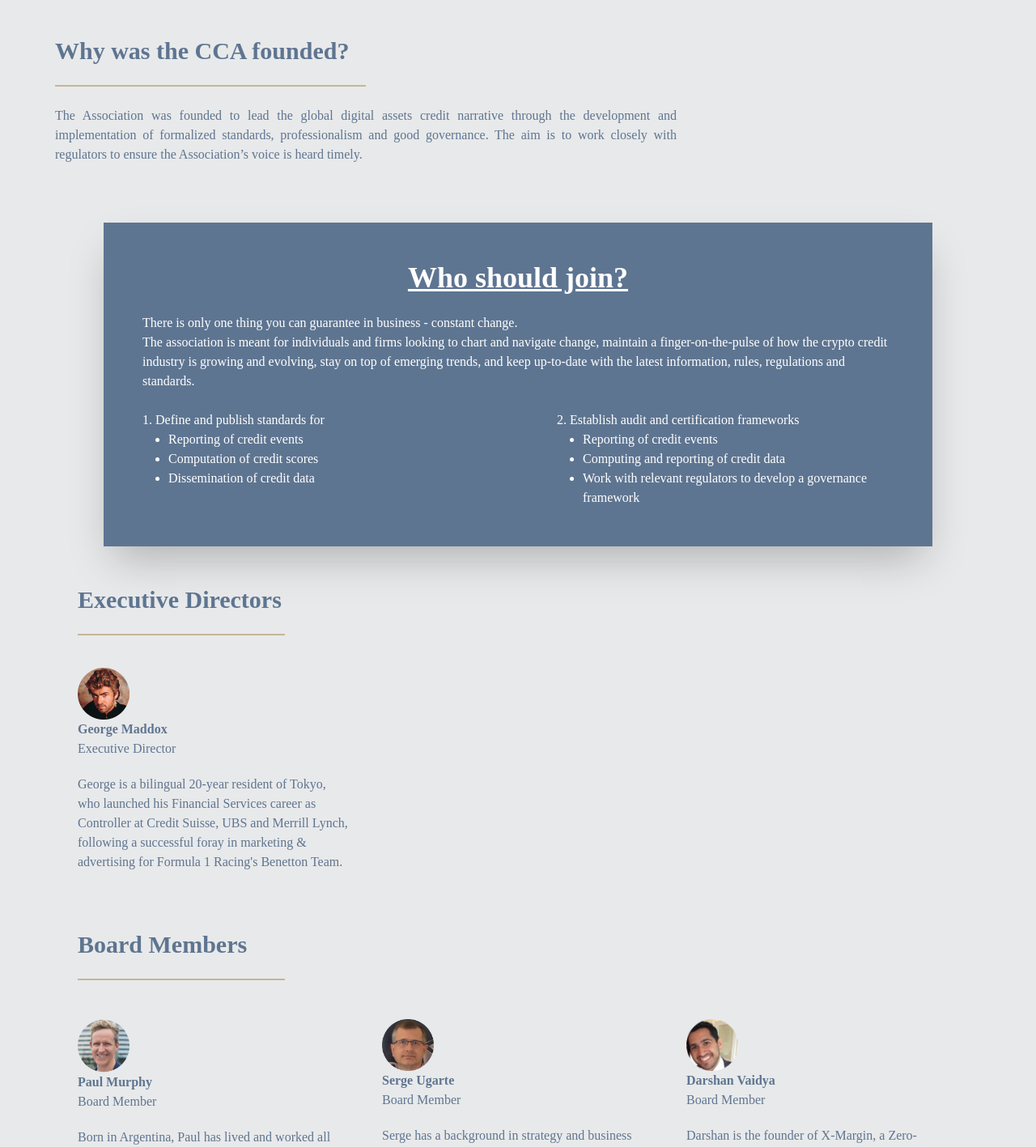
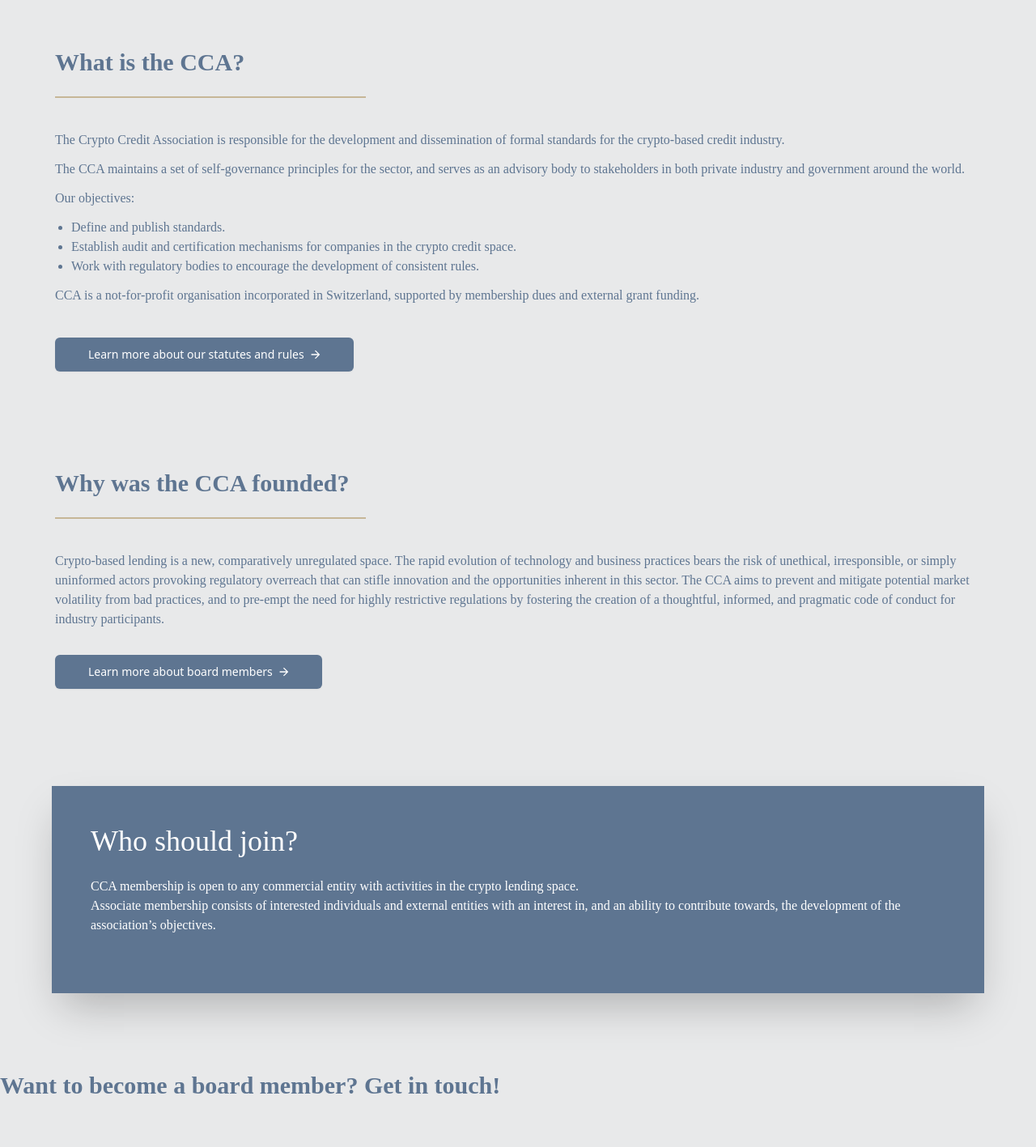
Before and after one commit to crypto-credit-association/cca-website, a Next.js app: page /about in a window 1280 px wide. Shown: the part 500-1917 px from the top of the page at 81% size. Built offline with nearby package versions, Linux system fonts and the light colour scheme; a web font is replaced by a local one.

Commit message:
Updates from pptx

```diff
--- a/pages/about.js
+++ b/pages/about.js
@@ -1,7 +1,7 @@
 import Nav from "../src/components/mission/nav";
 import Footer from "../src/components/layout/footer";
-import BoardMembers from "../src/components/members/boardMembers";
 import GetinTouch from "../src/components/layout/getInTouch";
+import Link from "next/link";
 
 function About() {
     return (
@@ -18,73 +18,65 @@ function About() {
                 <div className="max-w-7xl m-auto">
                     <div className="mx-5 py-6 md:py-12">
                         <div className="md:mx-12">
+                            <h2 className="pt-12 pb-6 text-3xl font-bold">What is the CCA?</h2>
+                            <div className="border-b-2 border-gold w-28 md:w-96"></div>
+                            <p className="pt-10 pb-3">The Crypto Credit Association is responsible for the development and dissemination of formal standards for the crypto-based credit industry. </p>
+                            <p>The CCA maintains a set of self-governance principles for the sector, and serves as an advisory body to stakeholders in both private industry and government around the world.</p>
+                            <p className="py-3">Our objectives:</p>
+                            <ul className="ml-5 md:ml-0 list-outside list-disc px-5">
+                                <li>Define and publish standards.</li>
+                                <li>Establish audit and certification mechanisms for companies in the crypto credit space.</li>
+                                <li>Work with regulatory bodies to encourage the development of consistent rules.</li>
+                            </ul>
+                            <p className="pt-3">CCA is a not-for-profit organisation incorporated in Switzerland, supported by membership dues and external grant funding.</p>
+                            <Link
+                            href="/statutes-and-rules"
+                        >
+                            <button
+                                type="button"
+                                href="/memberships"
+                                className="mt-10 items-center bg-blue-dark px-10 inline-flex py-3 border border-transparent text-sm leading-4 font-medium rounded-md shadow-sm text-white"
+                            >
+                                Learn more about our statutes and rules
+                                <img
+                                className="ml-2"
+                                src="/svg/arrow-white.svg"
+                                alt="Download icon"
+                            />
+                            </button>
+                        </Link>
+                        </div>
+                    </div>
+                    <div className="mx-5 py-6">
+                        <div className="md:mx-12">
                             <h2 className="pt-12 pb-6 text-3xl font-bold">Why was the CCA founded?</h2>
                             <div className="border-b-2 border-gold w-28 md:w-96"></div>
-                            <p className="py-6 max-w-3xl text-justify">The Association was founded to lead the global digital assets credit narrative through the development and implementation of formalized standards, professionalism and good governance.  The aim is to work closely with regulators to ensure the Association’s voice is heard timely.</p>
+                            <p className="pt-10 pb-3">Crypto-based lending is a new, comparatively unregulated space. The rapid evolution of technology and business practices bears the risk of unethical, irresponsible, or simply uninformed actors provoking regulatory overreach that can stifle innovation and the opportunities inherent in this sector.  The CCA aims to prevent and mitigate potential market volatility from bad practices, and to pre-empt the need for highly restrictive regulations by fostering the creation of a thoughtful, informed, and pragmatic code of conduct for industry participants.</p>
+                            <Link
+                            href="/board-members"
+                        >
+                            <button
+                                type="button"
+                                href="/memberships"
+                                className="mt-5 items-center bg-blue-dark px-10 inline-flex py-3 border border-transparent text-sm leading-4 font-medium rounded-md shadow-sm text-white"
+                            >
+                                Learn more about board members
+                                <img
+                                className="ml-2"
+                                src="/svg/arrow-white.svg"
+                                alt="Download icon"
+                            />
+                            </button>
+                        </Link>
                         </div>
                     </div>
-                    <div className="max-w-5xl bg-blue-dark py-12 shadow-2xl mx-5 md:m-auto">
-                        <h3 className="text-white text-center text-4xl font-semibold underline">Who should join?</h3>
-                        <p className="py-6 text-white px-5 md:px-12">There is only one thing you can guarantee in business - constant change.
+                    <div className="max-w-6xl bg-blue-dark mt-10 lg:mt-24 py-12 shadow-2xl mx-5 md:m-auto">
+                        <h3 className="px-5 md:px-12 text-white text-4xl">Who should join?</h3>
+                        <p className="py-6 text-white px-5 md:px-12">CCA membership is open to any commercial entity with activities in the crypto lending space.
                             <br></br>
-                            The association is meant for individuals and firms looking to chart and navigate change, maintain a finger-on-the-pulse of how the crypto credit industry is growing and evolving, stay on top of emerging trends, and keep up-to-date with the latest information, rules, regulations and standards. </p>
-                        <div className="grid grid-cols-1 md:grid-cols-2">
-                            <div>
-                                <p className="text-white px-5 md:px-12">1. Define and publish standards for</p>
-                                <ul className="ml-5 md:ml-0 list-outside list-disc  px-5 md:px-20">
-                                    <li className="text-white">Reporting of credit events</li>
-                                    <li className="text-white">Computation of credit scores</li>
-                                    <li className="text-white">Dissemination of credit data</li>
-                                </ul>
-                            </div>
-                            <div>
-                                <p className="text-white px-5 md:px-12 pt-10 md:pt-0">2. Establish audit and certification frameworks
-                                </p>
-                                <ul className="ml-5 md:ml-0 list-outside list-disc  px-5 md:px-20">
-                                    <li className="text-white">Reporting of credit events</li>
-                                    <li className="text-white">Computing and reporting of credit data</li>
-                                    <li className="text-white">Work with relevant regulators to develop a governance framework
-                                    </li>
-                                </ul>
-                            </div>
-                        </div>
+                            Associate membership consists of interested individuals and external entities with an interest in, and an ability to contribute towards, the development of the association’s objectives.</p>
                     </div>
-                    <div className="mx-12 py-12">
-                        <div className="md:mx-12">
-                            <h3 className="pb-6 text-3xl font-bold">Executive Directors</h3>
-                            <div className="border-b-2 border-gold w-64 mb-10"></div>
-                            <div className="grid grid-cols-1 gap-10 md:grid-cols-3">
-                            <BoardMembers
-                                    img="/images/george.png"
-                                    name="George Maddox"
-                                    title="Executive Director"
-                                    bio=" George is a bilingual 20-year resident of Tokyo, who launched his Financial Services career as Controller at Credit Suisse, UBS and Merrill Lynch, following a successful foray in marketing & advertising for Formula 1 Racing's Benetton Team." />
-                            </div>
-                                    <h3 className="pb-6 text-3xl font-bold pt-12">Board Members</h3>
-                                    <div className="border-b-2 border-gold w-64 mb-12"></div>
-
-                            <div className="grid grid-cols-1 gap-10 md:grid-cols-3">
-                                <BoardMembers
-                                    img="/images/paul-murphy.png"
-                                    name="Paul Murphy"
-                                    title="Board Member"
-                                    bio=" Born in Argentina, Paul has lived and worked all over the world. He used to write a lot of code. Now he’s kind of rusty. He does whatever needs doing, whether or not it’s fun."
-                                    bioTwo="He believes the answer to most questions can be found in musical and opera scores." />
-                                <BoardMembers
-                                    img="/images/serge-ugarte.png"
-                                    name="Serge Ugarte"
-                                    title="Board Member"
-                                    bio="Serge has a background in strategy and business development. Having held senior positions at Cisco, Accenture, and having founded his own research & management consulting, Serge has kean leadership skills. Currently, he specialises in disruptive architectures, such as blockchain, machine learning, and AI." />
-                                <BoardMembers
-                                    img="/images/darshain.png"
-                                    name="Darshan Vaidya"
-                                    title="Board Member"
-                                    bio="Darshan is the founder of X-Margin, a Zero-Knowledge Cross Margin Solution for trading firms. His experience ranges from options trading in Cryptocurrency and strong programming skills."
-                                    bioTwo="He is also the Founder of Well Fed Foundation - a food redistribution charity using technology." />
-                            </div>
-                            <GetinTouch />
-                        </div>
-                    </div>
+                    <GetinTouch />
                 </div>
             </div>
             <Footer />
--- /dev/null
+++ b/pages/board-members.js
@@ -0,0 +1,60 @@
+import Nav from "../src/components/mission/nav";
+import Footer from "../src/components/layout/footer";
+import BoardMembers from "../src/components/members/boardMembers";
+import GetinTouch from "../src/components/layout/getInTouch";
+
+
+function BoardMembersPage() {
+    return (
+        <>
+            <Nav />
+            <div className="bg-blue-dark">
+                <div className="flex flex-col max-w-7xl m-auto">
+                    <h1 className="text-white font-bold py-40 px-5 lg:px-0 text-left">
+                        Board and Governance
+                    </h1>
+                </div>
+            </div>
+            <div className="bg-gray">
+                <div className="max-w-7xl m-auto px-5 lg:px-0 py-16">
+                <p className="pb-10 lg:pb-24 pt-0 lg:pt-10 text-2xl font-base">The CCA is governed by an elected Board of Directors. The Directors are responsible for governance and planning of all Association activity. Over time we expect special interest committees to form and focus on specific aspects of this activity.</p>
+                    <h3 className="pb-6 text-3xl font-bold">Executive Directors</h3>
+                    <div className="border-b-2 border-gold w-64 mb-10"></div>
+                    <div className="grid grid-cols-1 gap-10 md:grid-cols-3">
+                        <BoardMembers
+                            img="/images/george.png"
+                            name="George Maddox"
+                            title="Executive Director"
+                            bio=" George is a bilingual 20-year resident of Tokyo, who launched his Financial Services career as Controller at Credit Suisse, UBS and Merrill Lynch, following a successful foray in marketing & advertising for Formula 1 Racing's Benetton Team." />
+                    </div>
+                    <h3 className="pb-6 text-3xl font-bold pt-12">Board Members</h3>
+                    <div className="border-b-2 border-gold w-64 mb-12"></div>
+
+                    <div className="grid grid-cols-1 gap-10 md:grid-cols-3">
+                        <BoardMembers
+                            img="/images/paul-murphy.png"
+                            name="Paul Murphy"
+                            title="Board Member"
+                            bio=" Born in Argentina, Paul has lived and worked all over the world. He used to write a lot of code. Now he’s kind of rusty. He does whatever needs doing, whether or not it’s fun."
+                            bioTwo="He believes the answer to most questions can be found in musical and opera scores." />
+                        <BoardMembers
+                            img="/images/serge-ugarte.png"
+                            name="Serge Ugarte"
+                            title="Board Member"
+                            bio="Serge has a background in strategy and business development. Having held senior positions at Cisco, Accenture, and having founded his own research & management consulting, Serge has kean leadership skills. Currently, he specialises in disruptive architectures, such as blockchain, machine learning, and AI." />
+                        <BoardMembers
+                            img="/images/darshain.png"
+                            name="Darshan Vaidya"
+                            title="Board Member"
+                            bio="Darshan is the founder of X-Margin, a Zero-Knowledge Cross Margin Solution for trading firms. His experience ranges from options trading in Cryptocurrency and strong programming skills."
+                            bioTwo="He is also the Founder of Well Fed Foundation - a food redistribution charity using technology." />
+                    </div>
+                    <GetinTouch />
+                </div>
+            </div>
+            <Footer />
+        </>
+    );
+}
+
+export default BoardMembersPage;
--- a/pages/membership.js
+++ b/pages/membership.js
@@ -1,6 +1,8 @@
 import Nav from "../src/components/mission/nav";
 import Footer from "../src/components/layout/footer";
 import GetinTouch from "../src/components/layout/getInTouch";
+import Link from "next/link";
+
 
 function Membership() {
   return (
@@ -23,39 +25,54 @@ function Membership() {
                   className="ml-6 w-8"
                   src="/svg/blue-tick.svg"
                   alt="Tick icon"
-                /><p className="ml-6 pb-6 text-base mt-2">Regulatory thought leadership<br></br> and good practice</p>
+                /><p className="ml-6 pb-6 text-base mt-2">Network and collaborate with peers.</p>
               </div>
               <div className="border-l-2 border-gold pr-6 pt-6">
                 <img
                   className="ml-6 w-8"
                   src="/svg/blue-tick.svg"
                   alt="Tick icon"
-                /><p className="ml-6 pb-6 text-base mt-2">Networking and collaboration</p>
+                /><p className="ml-6 pb-6 text-base mt-2">Inform and influence regulation.</p>
               </div>
               <div className="border-l-2 border-gold pr-6 pt-6">
                 <img
                   className="ml-6 w-8"
                   src="/svg/blue-tick.svg"
                   alt="Tick icon"
-                /><p className="ml-6 pb-6 text-base mt-2">Access to certification<br></br> and licensing programs</p>
-              </div>
-              <div className="border-l-2 border-gold pr-6 pt-6">
-                <img
-                  className="ml-6 w-8"
-                  src="/svg/blue-tick.svg"
-                  alt="Tick icon"
-                /><p className="ml-6 pb-6 text-base mt-2">Connect With (or Be) a Mentor</p>
+                /><p className="ml-6 pb-6 text-base mt-2">Access industry materials and certification programs.
+                </p>
               </div>
               </div>
-              <p className="pb-6 text-xl font-semibold underline">Member opportunities:</p>
-              <ul className="ml-5 md:ml-0 list-outside list-disc px-5 md:px-16 pb-12">
-                    <li>Active advocate and strategic leadership for the industry.  Fight for what’s best for your business and your customers, or at the very least, stay on top of what is being advocated for on your behalf.</li>
-                    <li>Access to the membership directory, increased exposure to new markets and potential clients.  Excellent opportunity to network with other professionals and entrepreneurs in the field.</li>
-                    <li>Taking advantage of association resources can help you earn and maintain an edge over non-member competitors, thanks to access to inside information and advanced training opportunities.</li>
-                    <li>The association has members at every stage of their career, from junior employees just getting started to industry veterans who have built thriving, successful businesses.  A great way to either give or receive support, advice and mentorship from other players in the industry.</li>
+              <p className="pb-6 text-xl font-semibold underline">CCA services:</p>
+              <p className="pb-6">The CCA is a not-for-profit industry association dedicated to improving the robustness of the crypto-lending industry. CCA uses member fees and contributions to provide a number of services, including.</p>
+              <ul className="ml-5 md:ml-0 list-outside list-disc px-5">
+                    <li>Relevant research materials and publications</li>
+                    <li>Member-accessible research portal</li>
+                    <li>Meeting and conference services</li>
+                    <li>Facilitation of information exchange between participants:  online collaboration, working groups and committees, regular briefing calls</li>
                   </ul>
-
-            <h3 className="pb-6 text-3xl font-bold text-center pb-16 underline">Types of membership</h3>
+                  <Link
+                            href="/statutes-and-rules"
+                        >
+                            <button
+                                type="button"
+                                href="/memberships"
+                                className="my-10 items-center bg-blue-dark px-10 inline-flex py-3 border border-transparent text-sm leading-4 font-medium rounded-md shadow-sm text-white"
+                            >
+                                Learn more about our statutes and rules
+                                <img
+                                className="ml-2"
+                                src="/svg/arrow-white.svg"
+                                alt="Download icon"
+                            />
+                            </button>
+                        </Link>
+              <p className="pt-5 pb-6 text-xl font-semibold underline">Who should join?</p>
+              <ul className="ml-5 md:ml-0 list-outside list-disc px-5 pb-12">
+                    <li>Organisations:  any firm engaged in crypto lending.</li>
+                    <li>Individuals:  any professionals, such as consultants, lawyers, accountants, traders with an interest in crypto lending. </li>
+                  </ul>
+              <h3 className="pb-6 text-3xl font-bold text-center pb-16 underline">Types of membership</h3>
             <div className="grid grid-cols-1 md:grid-cols-2 max-w-4xl m-auto">
                 <div className="bg-blue-dark md:w-96 h-full py-12 shadow-2xl mx-5 md:m-auto">
                   <h4 className="text-white text-center text-2xl font-semibold underline">Ordinary Members</h4>
@@ -80,9 +97,12 @@ function Membership() {
                 </div>
             </div>
             <h3 className="pt-24 md:pt-12 pb-6 text-3xl font-bold underline">Membership fee</h3>
-            <p>Ordinary Members will be required to pay an annual fee in order to cover the costs of running the Consortium.</p>
-            <br></br>
-            <p>Two tiers of membership fees will be charged: Established and Startup. Both will afford members identical rights. Companies will be eligible to pay the Startup fee if they are less than 5 years old. </p>
+            <ul className="ml-5 md:ml-0 list-outside list-disc px-5">
+                    <li>Individual - USD 225</li>
+                    <li>Corporate - USD 2,250</li>
+                    <li>Charter - USD 22,500*</li>
+            </ul>
+            <p className="py-6 px-5 font-semibold">*Charter memberships will only be available in 2022. A Charter Member in good standing will always be recognized as such.</p>
             <GetinTouch />
           </div>
         </div>
```
Also changed, not shown: src/components/mission/nav.js (+9 -0 lines).
